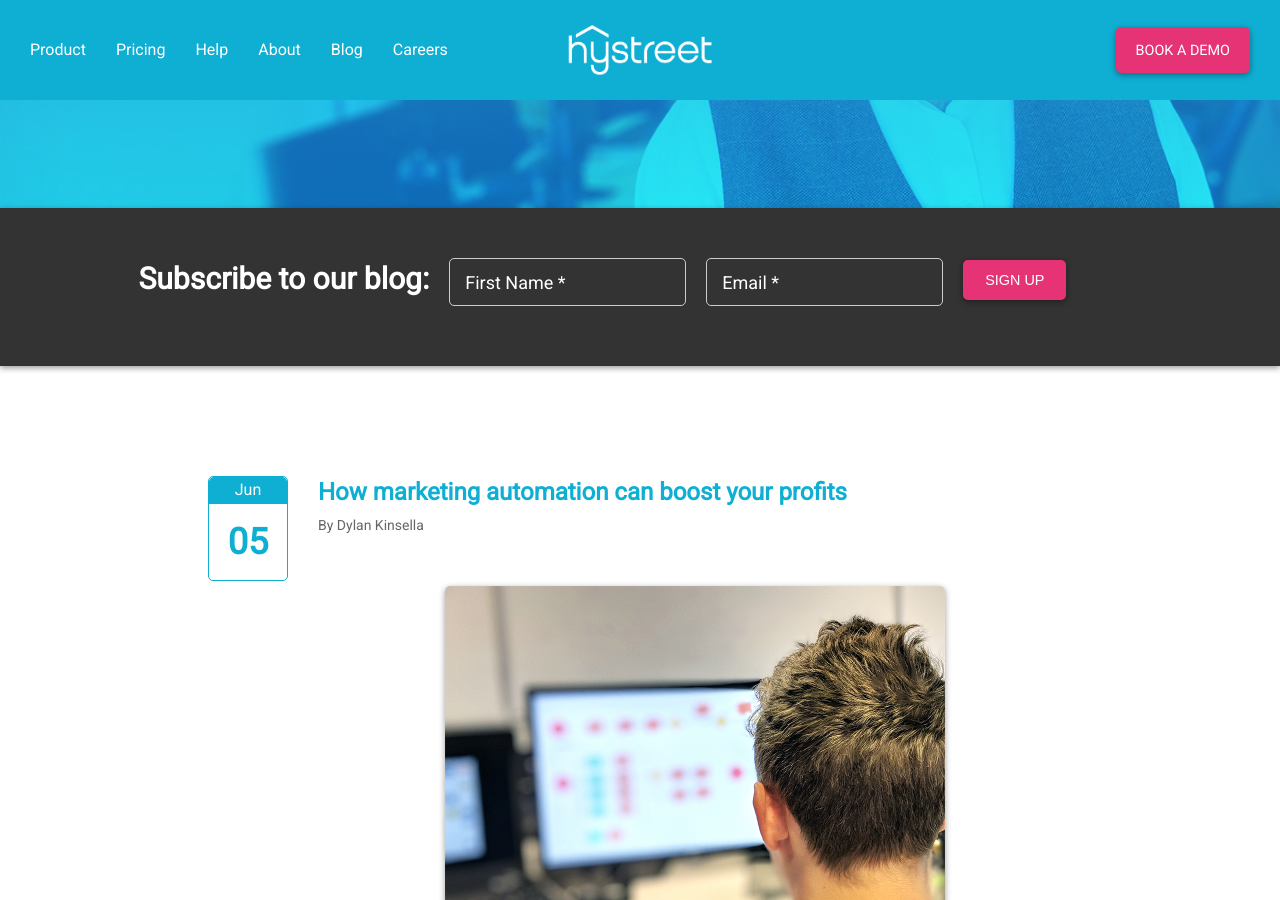
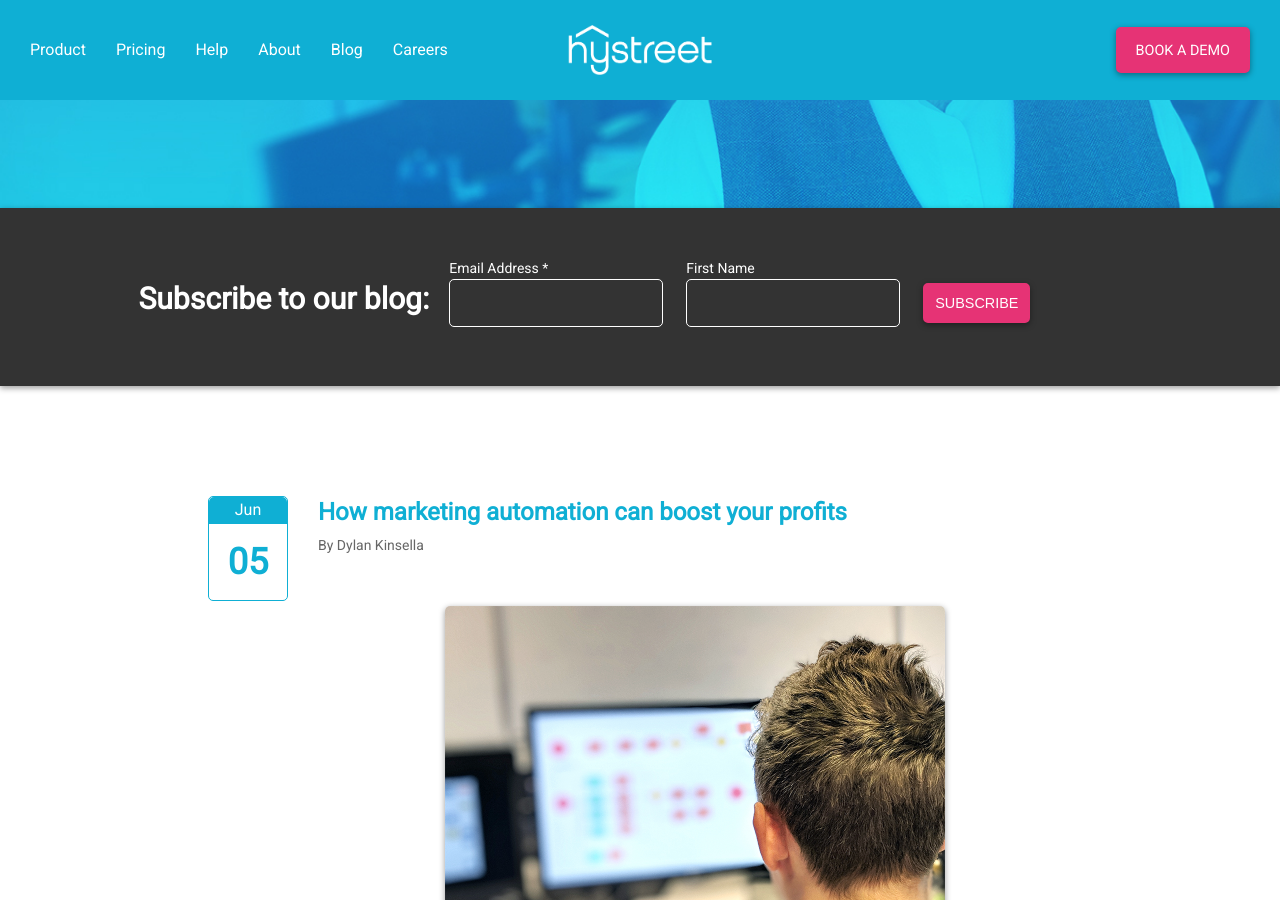
Before and after one commit to hidr/hystreet-marketing-live, a Jekyll site: the page built from blog/index.html, in a window 1280 px wide and 900 px high, scrolled down 395 px. Built offline with Jekyll 4.4.1, drawn with Linux system fonts in a browser that asks for light colours; the list of posts is cut into pages by our own code.

Commit message:
Changing blog form to mailchimp

```diff
--- a/_layouts/blog.html
+++ b/_layouts/blog.html
@@ -14,24 +14,37 @@
 <div class='full' style="    height: fit-content;    background: #333;     box-shadow: 0 2px 6px 0 rgba(0,0,0,.4);">
   <div class='row' style="max-width: 1003px; display:table;">
     <div class="subscribe-container">
-      <h2 class="subscribe-title" style="margin-right:  20px;   color:#FFF">Subscribe to our blog:</h2>
-      <form accept-charset="UTF-8" action="https://ge395.infusionsoft.com/app/form/process/3a2068882de6cd4ab24e281e9c53eedf" class="infusion-form" id="inf_form_3a2068882de6cd4ab24e281e9c53eedf" method="POST">
-        <input name="inf_form_xid" type="hidden" value="3a2068882de6cd4ab24e281e9c53eedf" />
-        <input name="inf_form_name" type="hidden" value="Web Form submitted" />
-        <input name="infusionsoft_version" type="hidden" value="1.69.0.37" />
-        <div class="infusion-field subscribe-field">
-          <input class="infusion-field-input" id="inf_field_FirstName" name="inf_field_FirstName" placeholder="First Name *" type="text" style="color: #FFF" />
-        </div>
-        <div class="infusion-field subscribe-field">
-          <input class="infusion-field-input" id="inf_field_Email" name="inf_field_Email" placeholder="Email *" type="text" style="color: #FFF" />
-        </div>
-        <div class="infusion-submit subscribe-button" >
-          <button style="margin:0 auto; display: block;     padding: 10px 20px;" class="button" type="submit">Sign up</button>
-        </div>
-      </form>
-      <script type="text/javascript" src="https://ge395.infusionsoft.com/app/webTracking/getTrackingCode"></script>
-      <script type="text/javascript" src="https://ge395.infusionsoft.com/resources/external/recaptcha/production/recaptcha.js?b=1.69.0.37-hf-201801311540"></script>
-      <script type="text/javascript" src="https://ge395.infusionsoft.com/app/timezone/timezoneInputJs?xid=3a2068882de6cd4ab24e281e9c53eedf"></script>
+      <h2 class="subscribe-title" style="margin-right:  20px;   color:#FFF;     margin-top: 20px;">Subscribe to our blog:</h2>
+      <!-- Begin MailChimp Signup Form -->
+<div id="mc_embed_signup">
+<form action="https://hystreet.us14.list-manage.com/subscribe/post?u=979ea251af2fac750595e4bce&amp;id=d04f739e93" method="post" id="mc-embedded-subscribe-form" name="mc-embedded-subscribe-form" class="validate" target="_blank" novalidate>
+    <div id="mc_embed_signup_scroll" style="
+    display:  flex;
+">
+<div class="mc-field-group">
+	<label for="mce-EMAIL" style="color:#FFFFFF !important;">Email Address  <span class="asterisk">*</span>
+</label>
+	<input type="email" value="" name="EMAIL" class="required email" id="mce-EMAIL" style="    width: 90%;
+    border-radius: 5px;
+    border-color: #FFF;">
+</div>
+<div class="mc-field-group">
+	<label for="mce-FNAME" style="color:#FFFFFF !important;">First Name </label>
+	<input type="text" value="" name="FNAME" class="" id="mce-FNAME" style="    width: 90%;
+    border-radius: 5px;
+    border-color: #FFF;">
+</div>
+	<div id="mce-responses" class="clear">
+		<div class="response" id="mce-error-response" style="display:none"></div>
+		<div class="response" id="mce-success-response" style="display:none"></div>
+	</div>    <!-- real people should not fill this in and expect good things - do not remove this or risk form bot signups-->
+    <div style="position: absolute; left: -5000px;" aria-hidden="true"><input type="text" name="b_979ea251af2fac750595e4bce_d04f739e93" tabindex="-1" value=""></div>
+    <div class="clear"><input type="submit" value="Subscribe" name="subscribe" id="mc-embedded-subscribe" class="button" style="    margin-top: 25px;"></div>
+    </div>
+</form>
+</div>
+
+<!--End mc_embed_signup-->
     </div>
   </div>
 </div>
```
